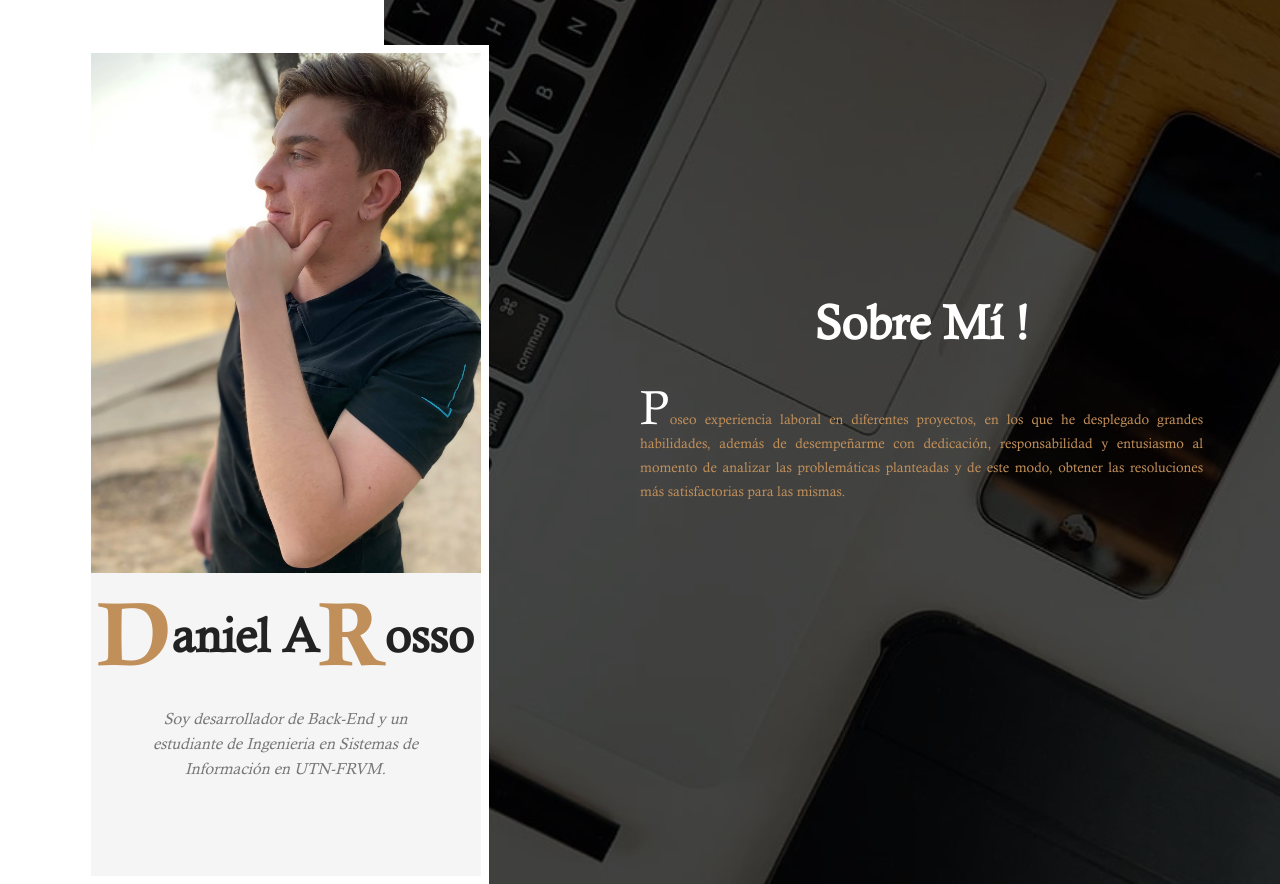
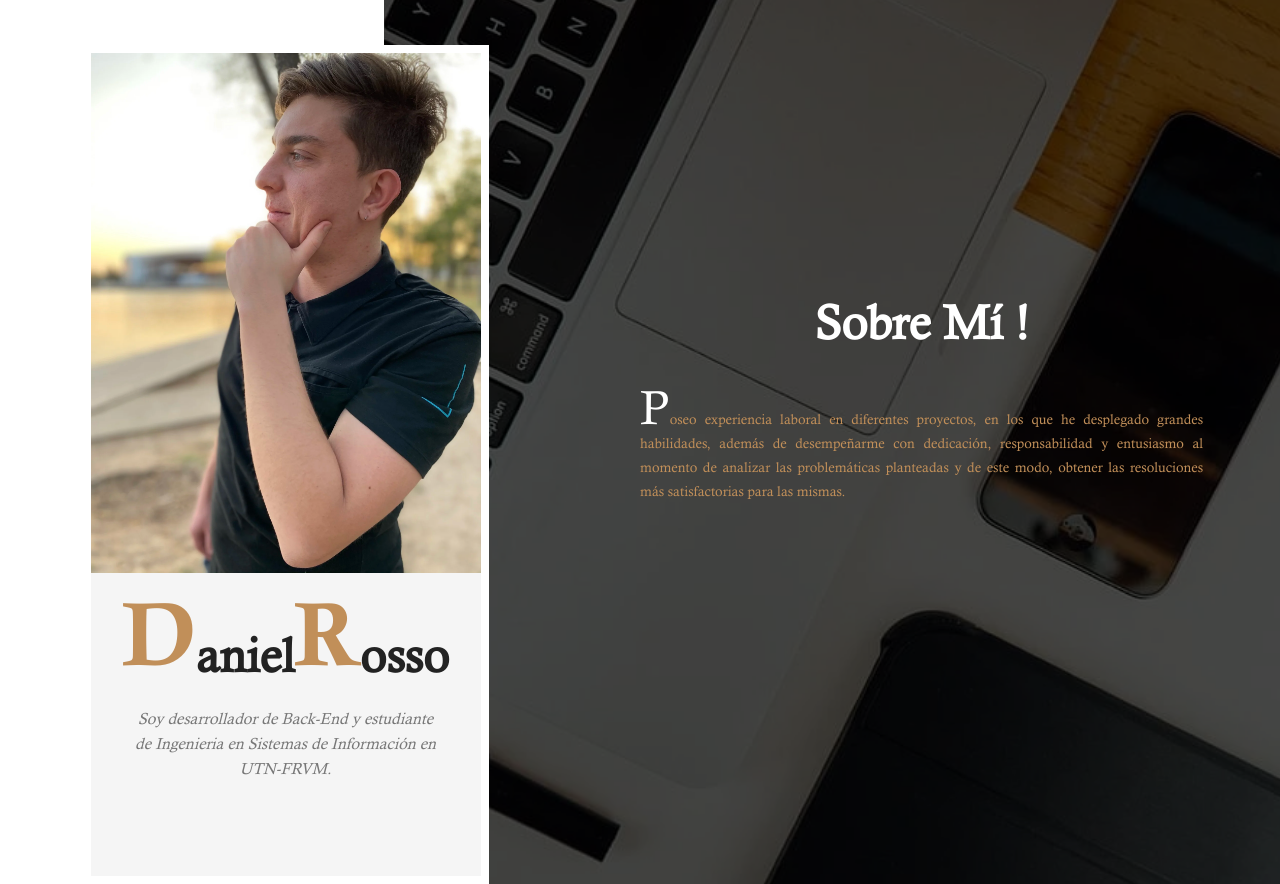
Before and after one commit to daniel1rosso/mypresentation, a plain HTML site: page index.html in a window 1280 px wide. Shown: the top 884 px of the page. Drawn offline with Linux system fonts and the light colour scheme.

Commit message:
Changed text

```diff
--- a/index.html
+++ b/index.html
@@ -47,11 +47,11 @@
                 <div class="portfolio__bottom">
                     <div class="portfolio__name">
                         <span>D</span>
-                        <h2 class="universal-h2">aniel A</h2>
+                        <h2 class="universal-h2" style="margin-block-start: auto;">aniel</h2>
                         <span>R</span>
-                        <h2 class="universal-h2">osso</h2>
+                        <h2 class="universal-h2" style="margin-block-start: auto;">osso</h2>
                     </div>
-                    <p>Soy desarrollador de Back-End y un estudiante de Ingenieria en Sistemas de Información en UTN-FRVM.</p>
+                    <p>Soy desarrollador de Back-End y estudiante de Ingenieria en Sistemas de Información en UTN-FRVM.</p>
                 </div>
             </article>
             <div class="about-me__text">
```
